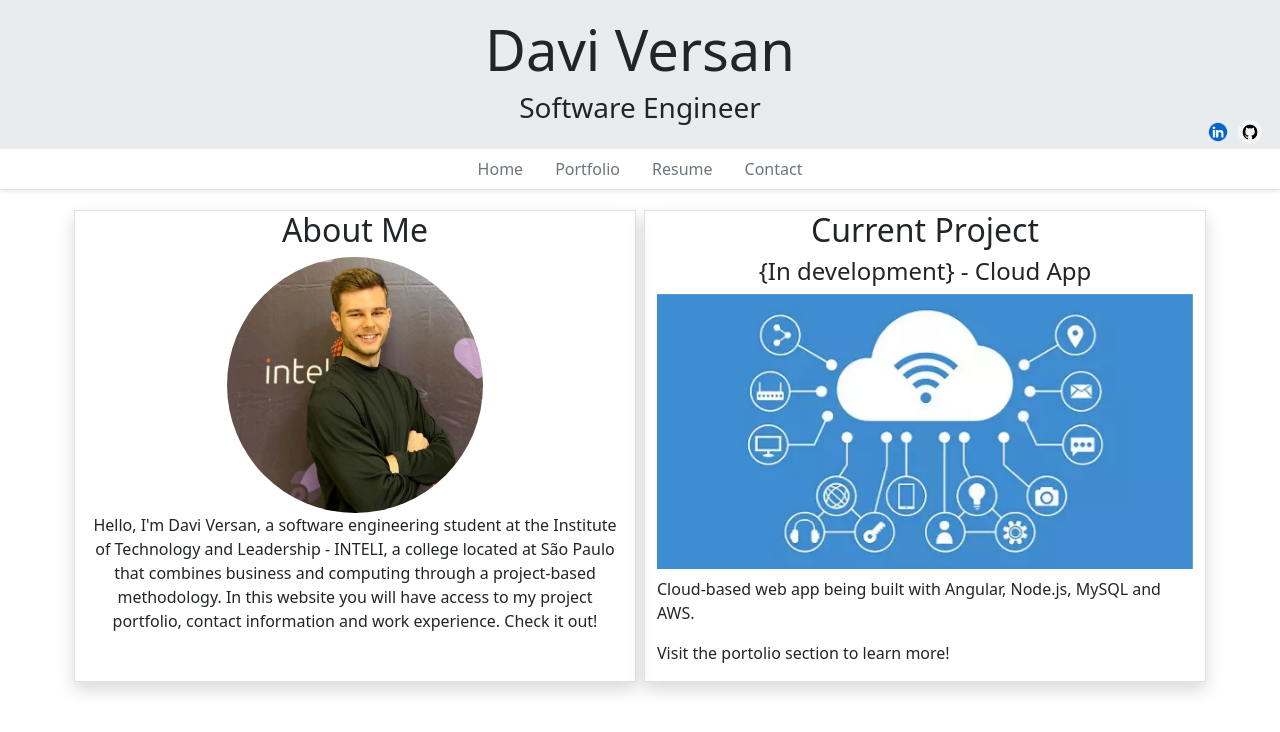
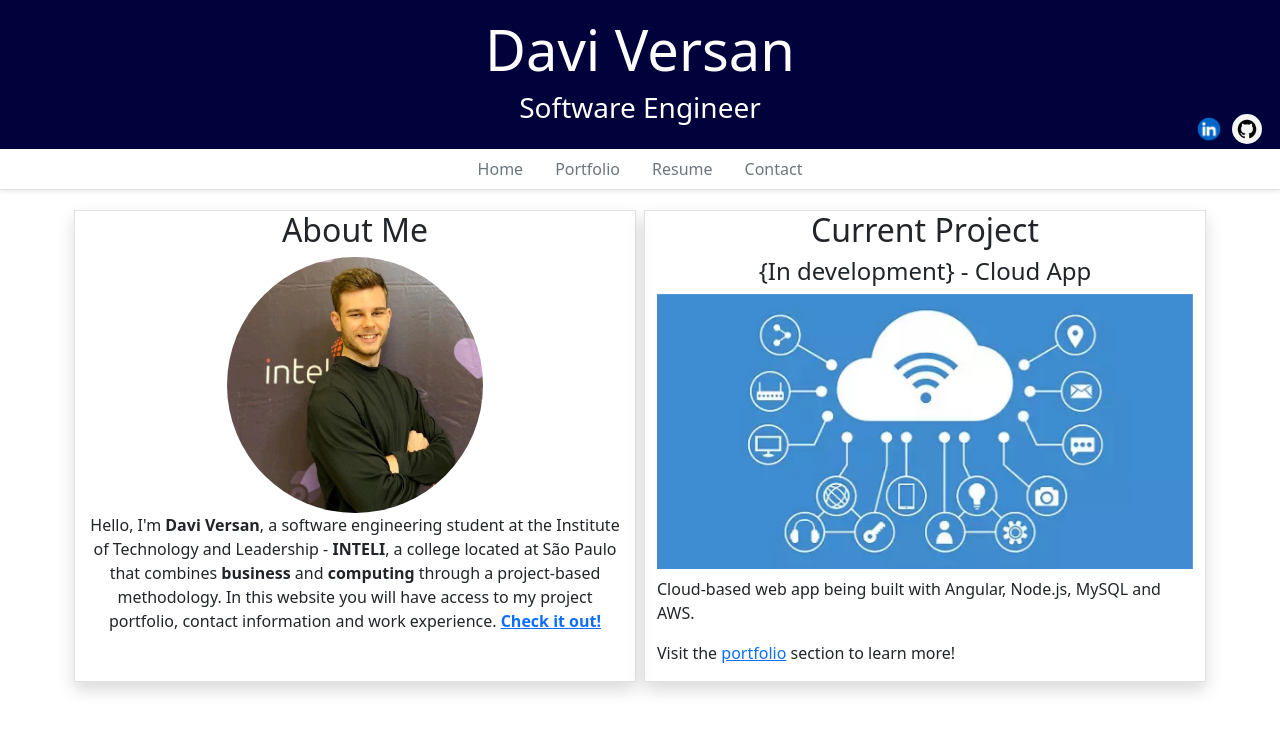
Before and after one commit to daviversan/angular_web_portfolio, an Angular app in the folder angular_app/: page / in a window 1280 px wide. Shown: the top 732 px of the page. Built offline with nearby package versions, Linux system fonts and the light colour scheme.

Commit message:
adiciona configuracoes da pagina

```diff
--- a/angular_app/src/app/header/header.component.css
+++ b/angular_app/src/app/header/header.component.css
@@ -1,4 +1,12 @@
 .jumbotron {
     padding: 1rem 1rem;
-    background-color: #e9ecef;
+    background-color: rgb(1, 1, 60)
 }
+
+.display-4 {
+    color: white
+}
+
+h3 {
+    color: white;
+}
--- a/angular_app/src/app/header/header.component.html
+++ b/angular_app/src/app/header/header.component.html
@@ -6,12 +6,12 @@
 
     <div style="position: absolute; bottom: 5px; right: 10px;">
         <a href="https://www.linkedin.com/in/daviversan/"  class="">
-            <img src="../../assets/linkedin.png" width="24" height="24" class="rounded-circle me-2">
+            <img src="../../assets/linkedin.png" width="30" height="30" class="rounded-circle me-2">
 
         </a>
 
         <a href="https://github.com/daviversan"  class="">
-            <img src="../../assets/github_logo.png" width="24" height="24" class="rounded-circle me-2">
+            <img src="../../assets/github_logo.png" width="30" height="30" class="rounded-circle me-2">
 
         </a>
 
--- a/angular_app/src/app/home/home.component.html
+++ b/angular_app/src/app/home/home.component.html
@@ -5,9 +5,9 @@
             <div class="text-center">
                 <h2>About Me</h2>
                 <img src="../../assets/lnkd_pic.jpg" alt="profile pic" width="256" height="256" class="rounded-circle">
-                <p>Hello, I'm Davi Versan, a software engineering student at the Institute of Technology and Leadership -
-                    INTELI, a college located at São Paulo that combines business and computing through a project-based methodology. In this
-                    website you will have access to my project portfolio, contact information and work experience. Check it out!</p>
+                <p>Hello, I'm <strong>Davi Versan</strong>, a software engineering student at the Institute of Technology and Leadership -
+                    <strong>INTELI</strong>, a college located at São Paulo that combines <strong>business</strong> and <strong>computing</strong> through a project-based methodology. In this
+                    website you will have access to my project portfolio, contact information and work experience. <a routerLink="/portfolio"><strong>Check it out!</strong></a></p>
             </div>
         </div>
 
@@ -26,7 +26,7 @@
             </carousel>
 
             <p class="mt-2">{{featuredProject.summary}}</p>
-            <p>Visit the portolio section to learn more!</p>
+            <p>Visit the <a routerLink="/portfolio">portfolio</a> section to learn more!</p>
         </div>
     </div>
 </div>
--- a/angular_app/src/app/resume/resume.component.html
+++ b/angular_app/src/app/resume/resume.component.html
@@ -1,6 +1,5 @@
 <div class="container text-center">
-    <button (click)="DonwloadFile()" class="btn btn-primary mb-5 shadow-border">Download PDF resume</button>
-
+    <a href="assets/Versan-Davi-CV-en.pdf" download class="btn btn-primary mb-5 shadow-border">Download PDF resume</a>
 
     <div class="pd-2">
 
@@ -137,10 +136,10 @@
                     </div>
                 </button>
 
-                <div class="row" style="text-align: left;">
+                <div class="row justify-content-center" style="text-align: center; justify-content: space-between;">
                     <div class="col">
                         <h3>Programming Languages:</h3>
-                        <ul>
+                        <ul style="list-style: none; padding: 0;">
                             <li>Python</li>
                             <li>JavaScript</li>
                             <li>TypeScript</li>
@@ -151,15 +150,24 @@
 
                     <div class="col">
                         <h3>Frameworks:</h3>
-                        <ul>
+                        <ul style="list-style: none; padding: 0;">
                             <li>Angular</li>
+                            <li>NodeJS</li>
+                            <li>Streamlit</li>
+                            <li>Render</li>
                         </ul>
                     </div>
 
                     <div class="col">
                         <h3>Other skills:</h3>
-                        <ul>
+                        <ul style="list-style: none; padding: 0;">
                             <li>MySQL</li>
+                            <li>PostgreSQL</li>
+                            <li>DBeaver</li>
+                            <li>AWS</li>
+                            <li>Data Science</li>
+                            <li>Data Engineering</li>
+
                         </ul>
                     </div>
                 </div>
```
Also changed, not shown: angular_app/src/styles.css (line endings or trailing spaces).
